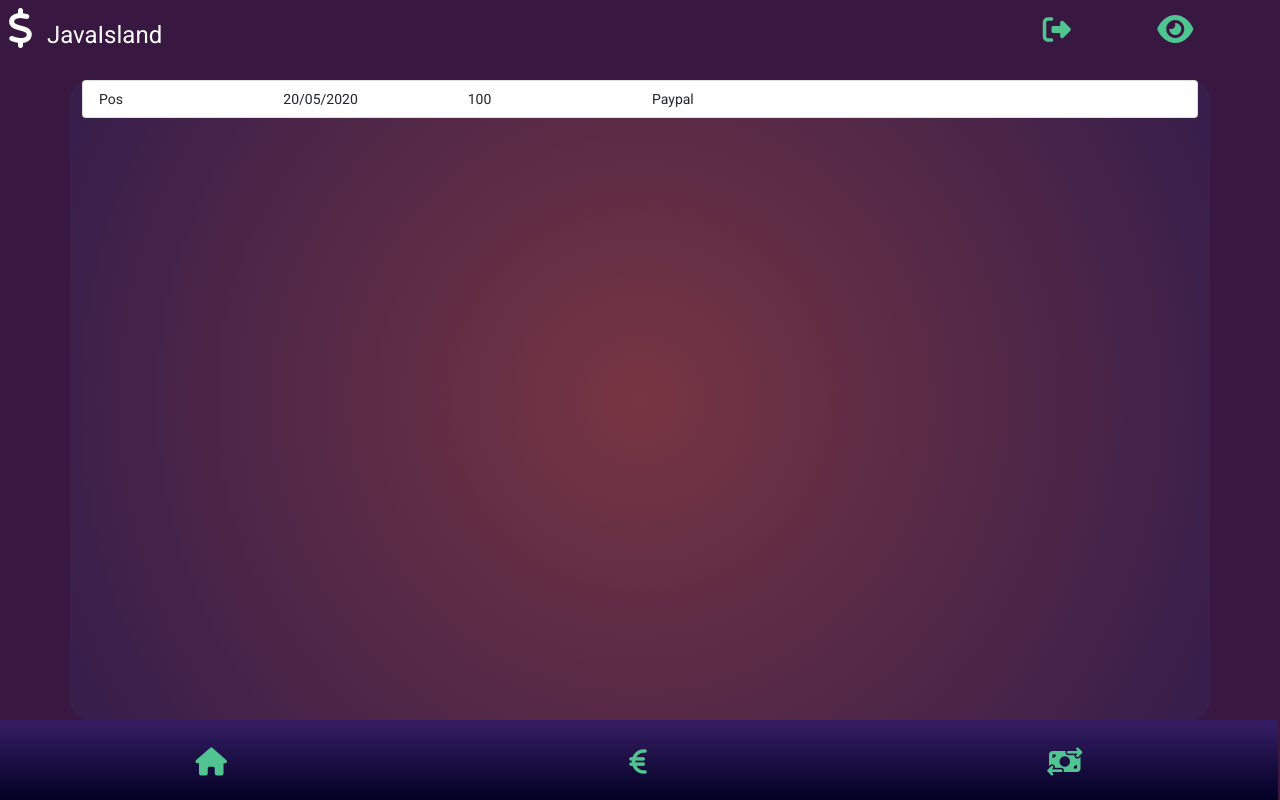
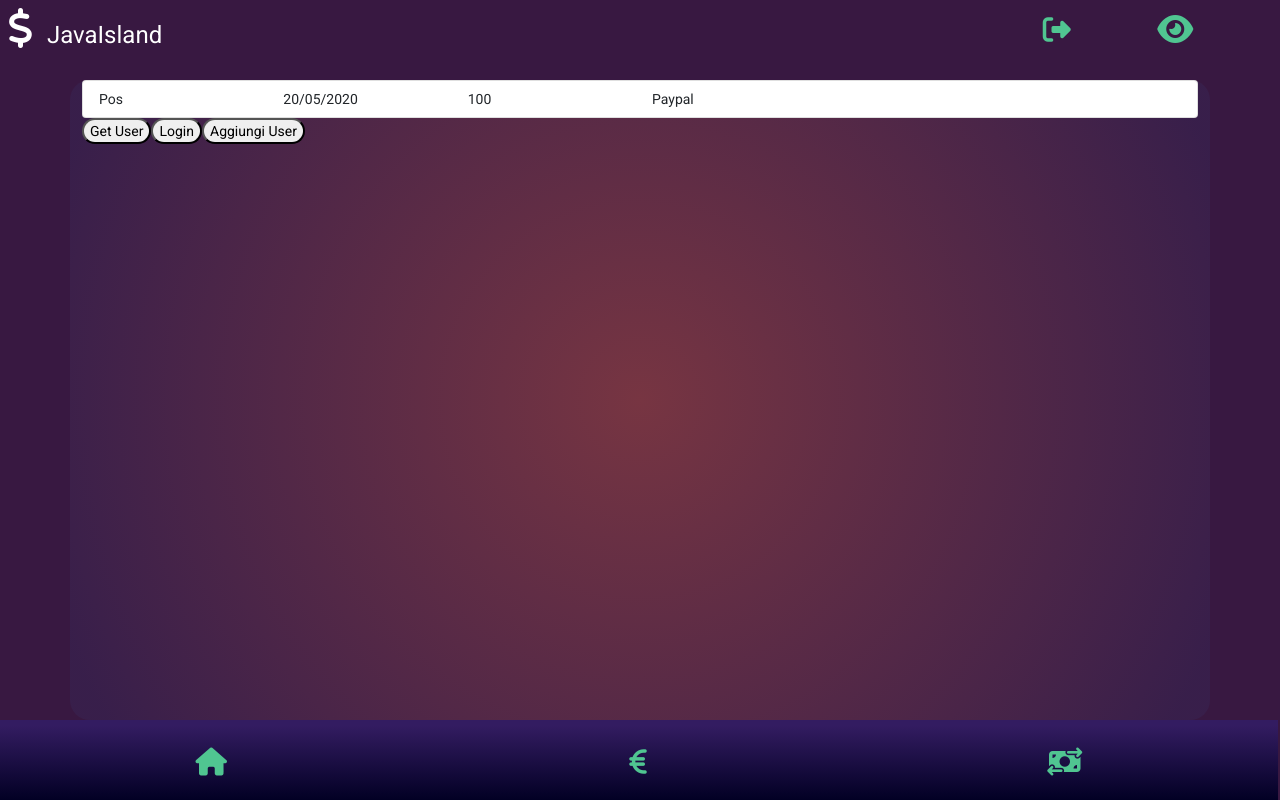
Before and after one commit to JeromeBranchetti/online-banking, an Angular app: page /account-detail in a window 1280 px wide. Built offline with nearby package versions, Linux system fonts and the light colour scheme.

Commit message:
Changes account-detail

```diff
--- a/src/app/account-detail/account-detail.component.html
+++ b/src/app/account-detail/account-detail.component.html
@@ -16,3 +16,7 @@
     </div>
   </li>
 </ul>
+
+<button (click)="onCliccaQui()">Get User</button>
+<button (click)="onLogin()">Login</button>
+<button (click)="onAddUser()">Aggiungi User</button>
--- a/src/app/account-detail/account-detail.component.ts
+++ b/src/app/account-detail/account-detail.component.ts
@@ -1,3 +1,4 @@
+import { HttpRequestService } from './../service/httpRequest.service';
 import { BankTransaction } from './bankTransaction.model';
 import { Component, OnInit } from '@angular/core';
 
@@ -16,7 +17,19 @@ export class AccountDetailComponent implements OnInit {
     },
   ];
 
-  constructor() {}
+  constructor(private httpRequest: HttpRequestService) {}
 
   ngOnInit(): void {}
+
+  onCliccaQui() {
+    this.httpRequest.onSearchUser();
+  }
+
+  onLogin() {
+    this.httpRequest.onLogin();
+  }
+
+  onAddUser() {
+    this.httpRequest.onAddUser();
+  }
 }
```
